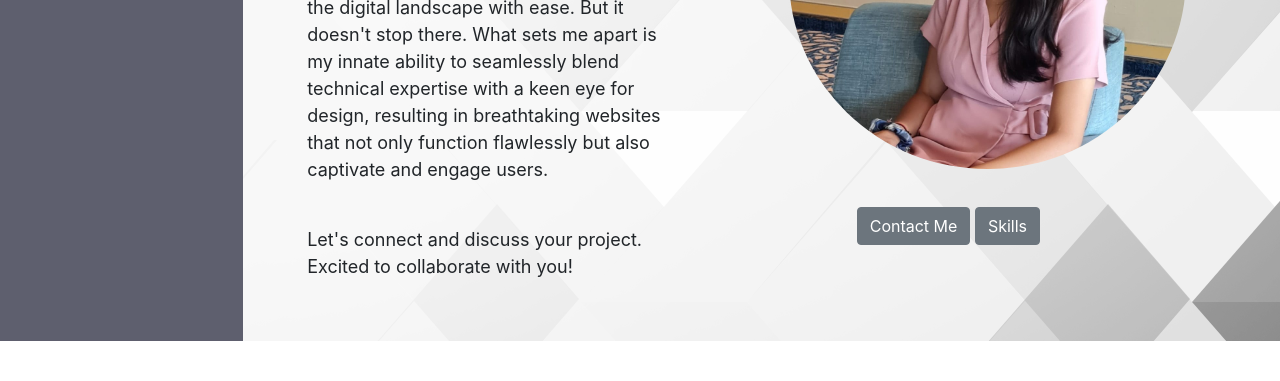
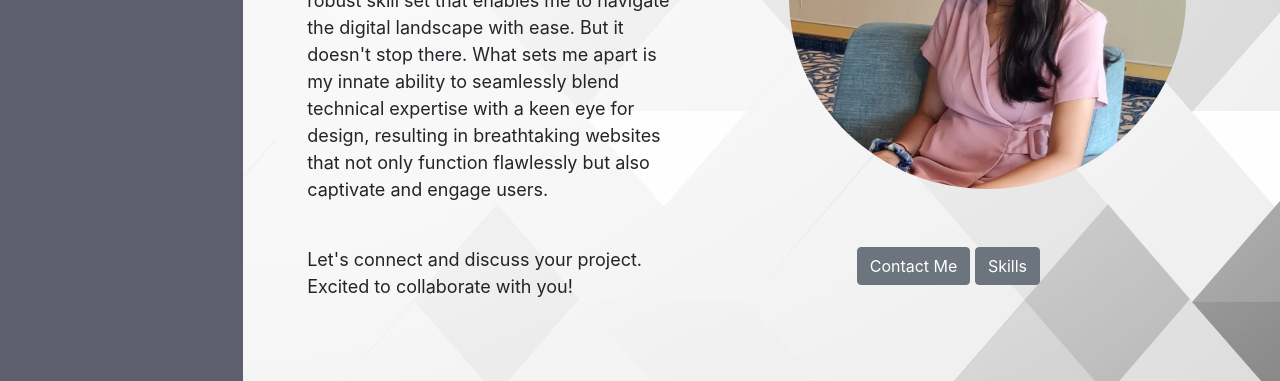
Before and after one commit to Bhavyas15/Portfolio, a plain HTML site: page about.html in a window 1280 px wide. Shown: the part 419-800 px from the top of the page. Drawn offline with nearby package versions, Linux system fonts and the light colour scheme.

Commit message:
Update style.css

```diff
--- a/style.css
+++ b/style.css
@@ -178,7 +178,7 @@
 /* about */
 
 .aside{
-    margin-top: -40px;
+/*     margin-top: -40px; */
     min-height: 110vh;
 }
 .acont{
```
